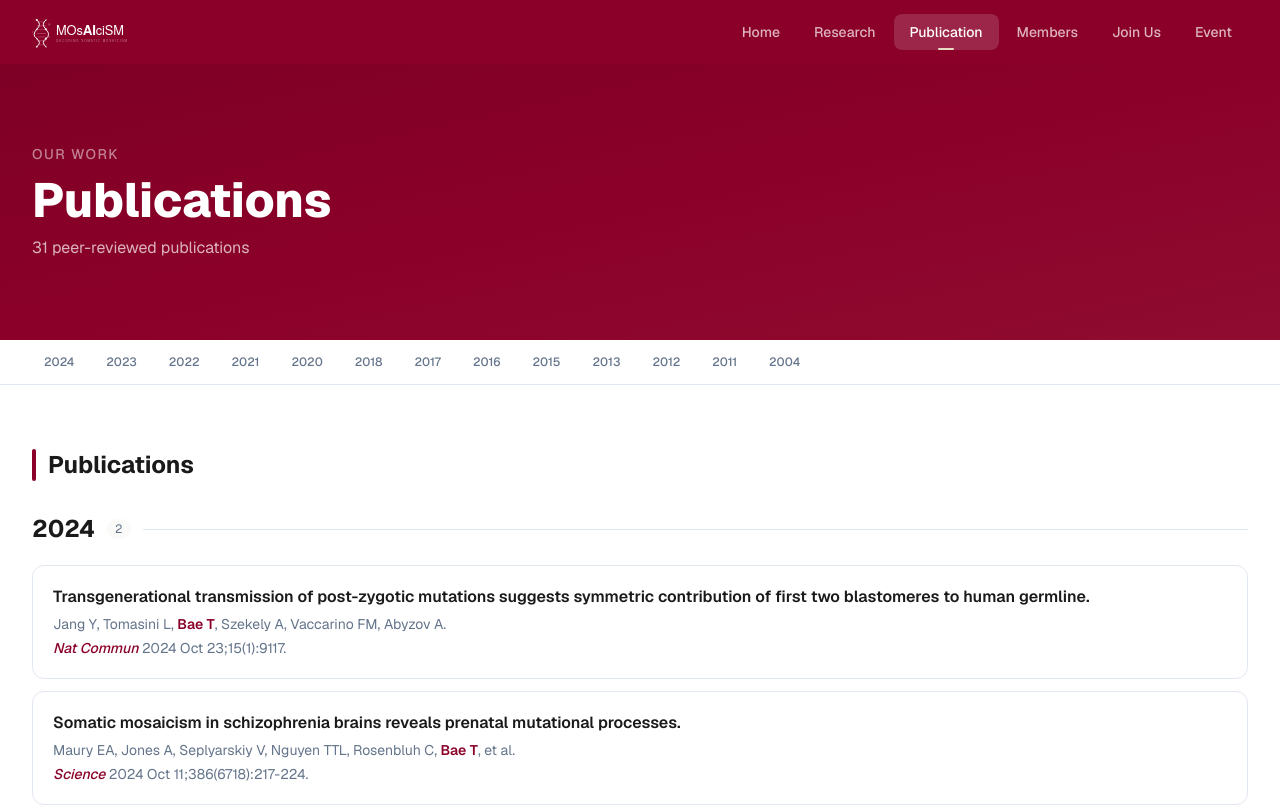
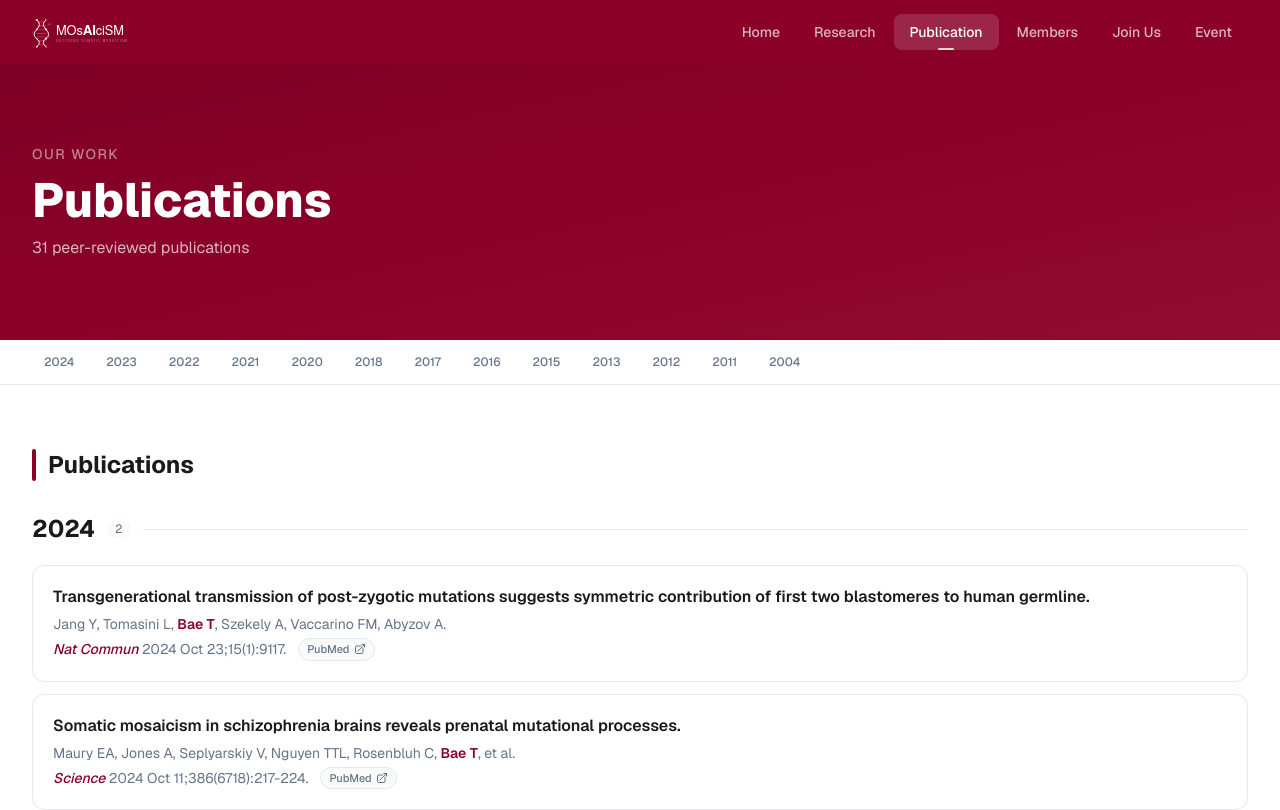
Before and after one commit to bioz1lee/lab-portal, a Next.js app: page /lab-portal/publication in a window 1280 px wide. Shown: the top 810 px of the page. Built offline with nearby package versions, Linux system fonts and the light colour scheme.

Commit message:
Add hero DNA graphic, PubMed links on publications

```diff
--- a/src/app/page.tsx
+++ b/src/app/page.tsx
@@ -44,10 +44,44 @@ export default function Home() {
     <>
       {/* Hero */}
       <section className="relative overflow-hidden bg-crimson min-h-[85vh] flex items-center">
-        {/* Background */}
+        {/* Background with abstract DNA/mosaic pattern */}
         <div className="absolute inset-0">
           <div className="absolute inset-0 bg-gradient-to-br from-crimson-dark/40 via-transparent to-ivory/[0.06]" />
           <div className="absolute top-0 right-0 w-1/2 h-full bg-gradient-to-l from-black/[0.07] to-transparent" />
+          {/* Abstract mosaic grid */}
+          <svg className="absolute right-0 top-0 h-full w-1/2 opacity-[0.04]" viewBox="0 0 400 600" fill="none" xmlns="http://www.w3.org/2000/svg">
+            {/* Vertical helix-like curves */}
+            <path d="M200 0 Q260 75 200 150 Q140 225 200 300 Q260 375 200 450 Q140 525 200 600" stroke="white" strokeWidth="1.5" />
+            <path d="M240 0 Q180 75 240 150 Q300 225 240 300 Q180 375 240 450 Q300 525 240 600" stroke="white" strokeWidth="1" />
+            {/* Horizontal connection lines */}
+            <line x1="200" y1="75" x2="240" y2="75" stroke="white" strokeWidth="0.8" />
+            <line x1="200" y1="150" x2="240" y2="150" stroke="white" strokeWidth="0.8" />
+            <line x1="200" y1="225" x2="240" y2="225" stroke="white" strokeWidth="0.8" />
+            <line x1="200" y1="300" x2="240" y2="300" stroke="white" strokeWidth="0.8" />
+            <line x1="200" y1="375" x2="240" y2="375" stroke="white" strokeWidth="0.8" />
+            <line x1="200" y1="450" x2="240" y2="450" stroke="white" strokeWidth="0.8" />
+            <line x1="200" y1="525" x2="240" y2="525" stroke="white" strokeWidth="0.8" />
+            {/* Mosaic tiles scattered */}
+            <rect x="80" y="100" width="24" height="24" rx="4" stroke="white" strokeWidth="0.5" opacity="0.6" />
+            <rect x="320" y="180" width="18" height="18" rx="3" stroke="white" strokeWidth="0.5" opacity="0.4" />
+            <rect x="60" y="300" width="16" height="16" rx="3" stroke="white" strokeWidth="0.5" opacity="0.5" />
+            <rect x="340" y="400" width="22" height="22" rx="4" stroke="white" strokeWidth="0.5" opacity="0.3" />
+            <rect x="100" y="480" width="20" height="20" rx="3" stroke="white" strokeWidth="0.5" opacity="0.4" />
+            {/* Data nodes */}
+            <circle cx="200" cy="75" r="3" fill="white" opacity="0.6" />
+            <circle cx="240" cy="150" r="2.5" fill="white" opacity="0.5" />
+            <circle cx="200" cy="300" r="3.5" fill="white" opacity="0.7" />
+            <circle cx="240" cy="375" r="2" fill="white" opacity="0.4" />
+            <circle cx="200" cy="525" r="3" fill="white" opacity="0.5" />
+            {/* Scattered dots — genomic data feel */}
+            <circle cx="120" cy="50" r="1.5" fill="white" opacity="0.3" />
+            <circle cx="310" cy="120" r="1" fill="white" opacity="0.25" />
+            <circle cx="150" cy="200" r="1.5" fill="white" opacity="0.2" />
+            <circle cx="350" cy="280" r="1" fill="white" opacity="0.3" />
+            <circle cx="90" cy="380" r="1.5" fill="white" opacity="0.2" />
+            <circle cx="280" cy="500" r="1" fill="white" opacity="0.25" />
+            <circle cx="160" cy="550" r="1.5" fill="white" opacity="0.3" />
+          </svg>
         </div>
 
         <div className="relative max-w-7xl mx-auto px-4 sm:px-6 lg:px-8 py-20 w-full">
--- a/src/app/publication/page.tsx
+++ b/src/app/publication/page.tsx
@@ -12,6 +12,8 @@ interface Publication {
   year: number;
   detail: string;
   highlight?: boolean;
+  doi?: string;
+  pmid?: string;
 }
 
 const publications: Publication[] = [
@@ -21,6 +23,7 @@ const publications: Publication[] = [
     journal: 'Nat Commun',
     year: 2024,
     detail: '2024 Oct 23;15(1):9117.',
+    pmid: '39443441',
   },
   {
     authors: 'Maury EA, Jones A, Seplyarskiy V, Nguyen TTL, Rosenbluh C, Bae T, et al.',
@@ -28,6 +31,7 @@ const publications: Publication[] = [
     journal: 'Science',
     year: 2024,
     detail: '2024 Oct 11;386(6718):217-224.',
+    pmid: '39388557',
   },
   {
     authors: 'Garrison MA, Jang Y, Bae T, et al.',
@@ -78,6 +82,7 @@ const publications: Publication[] = [
     year: 2022,
     detail: '2022 Jul 29;377(6605):511-517.',
     highlight: true,
+    pmid: '35901155',
   },
   {
     authors: 'Sarangi V, Jang Y, Suvakov M, Bae T, et al.',
@@ -93,6 +98,7 @@ const publications: Publication[] = [
     year: 2021,
     detail: '2021 Mar 29;22(1):92.',
     highlight: true,
+    pmid: '33781307',
   },
   {
     authors: 'Fasching L, Jang Y, Tomasi S, Schreiner J, Tomasini L, Brady M, Bae T, Sarangi V, Vasmatzis N, Wang Y, Szekely A, Fernandez TV, Leckman JF, Abyzov A, Vaccarino FM.',
@@ -136,6 +142,7 @@ const publications: Publication[] = [
     year: 2018,
     detail: '2018 Feb 2;359(6375):550.',
     highlight: true,
+    pmid: '29217587',
   },
   {
     authors: 'Kim M, Druliner BR, Vasmatzis N, Bae T, Chia N, Abyzov A, & Boardman LA.',
@@ -306,10 +313,25 @@ export default function PublicationPage() {
                       )}
                       <p className="font-semibold text-foreground leading-snug">{pub.title}</p>
                       <p className="text-sm text-muted mt-1.5">{boldPI(pub.authors)}</p>
-                      <p className="text-sm mt-1">
-                        <span className="font-medium text-crimson italic">{pub.journal}</span>
-                        <span className="text-muted"> {pub.detail}</span>
-                      </p>
+                      <div className="flex items-center gap-3 mt-1 flex-wrap">
+                        <p className="text-sm">
+                          <span className="font-medium text-crimson italic">{pub.journal}</span>
+                          <span className="text-muted"> {pub.detail}</span>
+                        </p>
+                        {pub.pmid && (
+                          <a
+                            href={`https://pubmed.ncbi.nlm.nih.gov/${pub.pmid}/`}
+                            target="_blank"
+                            rel="noopener noreferrer"
+                            className="inline-flex items-center gap-1 text-[11px] font-medium text-muted hover:text-crimson bg-surface px-2 py-0.5 rounded-full border border-border hover:border-crimson/20 transition-colors"
+                          >
+                            PubMed
+                            <svg className="w-3 h-3" fill="none" stroke="currentColor" strokeWidth={2} viewBox="0 0 24 24" aria-hidden="true">
+                              <path strokeLinecap="round" strokeLinejoin="round" d="M13.5 6H5.25A2.25 2.25 0 0 0 3 8.25v10.5A2.25 2.25 0 0 0 5.25 21h10.5A2.25 2.25 0 0 0 18 18.75V10.5m-10.5 6L21 3m0 0h-5.25M21 3v5.25" />
+                            </svg>
+                          </a>
+                        )}
+                      </div>
                     </div>
                   ))}
                 </div>
```
